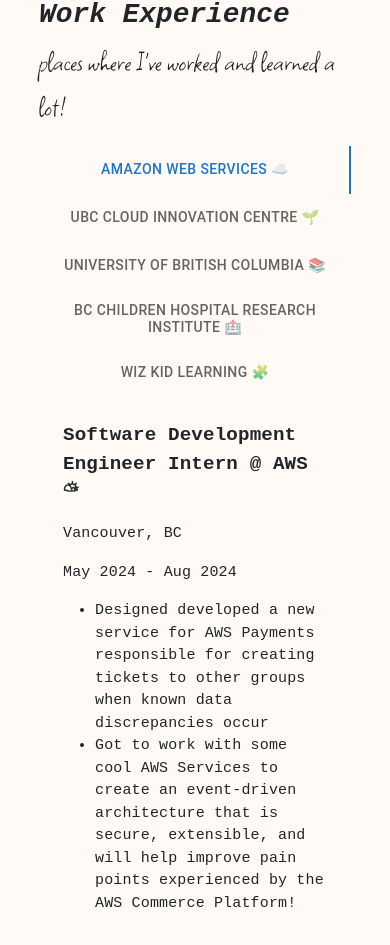
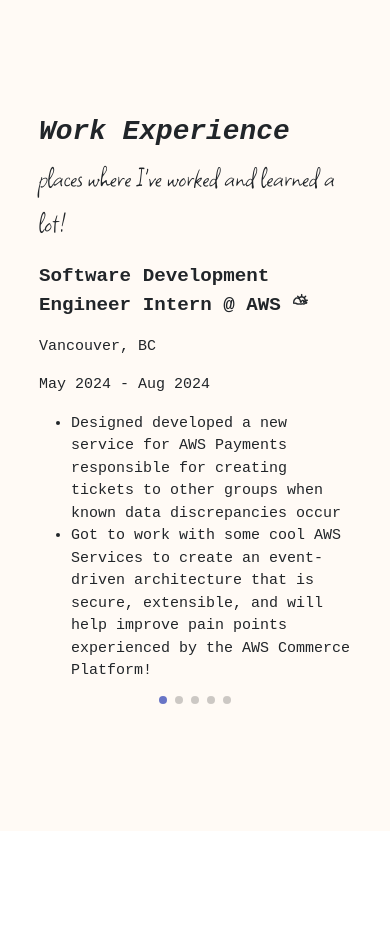
Before and after one commit to julyou/julyou.github.io, a React (Vite) app: page / in a window 390 px wide. Shown: the part 1850-2795 px from the top of the page. After the commit the page ends 2681 px from the top, so only its background shows below. Built offline with nearby package versions, Linux system fonts and the light colour scheme.

Commit message:
feat: add swiper for small screens

```diff
--- a/package.json
+++ b/package.json
@@ -16,6 +16,7 @@
     "react-dom": "^18.2.0",
     "react-markdown": "^9.0.1",
     "react-simple-typewriter": "^5.0.1",
+    "swiper": "^11.1.12",
     "web-vitals": "^2.1.4"
   },
   "scripts": {
--- a/src/components/pages/About.tsx
+++ b/src/components/pages/About.tsx
@@ -1,5 +1,5 @@
 import React, { useState } from "react";
-import "../../styles/Home.css";
+import "../../styles/About.css";
 import Blob from "../../icons/Blob";
 import ReactMarkdown from "react-markdown";
 import aboutContent from "../../data/about.md";
--- a/src/components/pages/Main.tsx
+++ b/src/components/pages/Main.tsx
@@ -3,7 +3,7 @@
 import GitHubIcon from "@mui/icons-material/GitHub";
 import LinkedInIcon from "@mui/icons-material/LinkedIn";
 import EmailIcon from "@mui/icons-material/Email";
-import "../../styles/About.css";
+import "../../styles/Main.css";
 
 // First page: Main/Home section
 const Intro: React.FC = () => {
--- a/src/components/pages/WorkExperienceContent.tsx
+++ b/src/components/pages/WorkExperienceContent.tsx
@@ -3,7 +3,12 @@
 import WorkExperienceData from "../../data/WorkExperienceData";
 import "../../styles/WorkExperience.css";
 import "../../styles/Global.css";
-import { LineWeight } from "@mui/icons-material";
+import { Swiper, SwiperSlide } from "swiper/react";
+import SwiperCore from "swiper";
+import { Pagination } from "swiper/modules";
+
+import "swiper/swiper-bundle.css";
+
 interface Experience {
   company: string;
   companyAbbreviation: string;
@@ -54,6 +59,8 @@
   };
 }
 
+SwiperCore.use([Pagination]);
+
 // Vertical navigation tabs and content
 export default function VerticalTabs() {
   const [value, setValue] = React.useState(0); // index of selected tab
@@ -64,13 +71,14 @@
 
   return (
     <div className="section-content">
+      <div className="tabs-container">
         <Tabs
           orientation="vertical"
           variant="scrollable"
           value={value}
           onChange={handleChange}
           aria-label="Vertical tabs"
-        className="tab-container"
+          className="tabs"
         >
           {/* map work experience to job tabs for navigation */}
           {WorkExperienceData.map((experience, index) => (
@@ -103,5 +111,37 @@
           );
         })}
       </div>
+
+      {/* Swiper for small screens */}
+      <div className="swiper-container">
+        <Swiper
+          spaceBetween={50}
+          slidesPerView={1}
+          pagination={{ clickable: true }}
+          onSlideChange={(swiper) => setValue(swiper.activeIndex)}
+          style={{ width: "100%" }}
+        >
+          {WorkExperienceData.map((experience, index) => {
+            const companyName =
+              experience.companyAbbreviation || experience.company;
+
+            return (
+              <SwiperSlide key={index}>
+                <Box>
+                  <p className="position-title">{`${experience.title} @ ${companyName}`}</p>
+                  <p>{experience.location}</p>
+                  <p>{`${experience.startDate} - ${experience.endDate}`}</p>
+                  <ul>
+                    {experience.description.map((line, i) => (
+                      <li key={i}>{line}</li>
+                    ))}
+                  </ul>
+                </Box>
+              </SwiperSlide>
+            );
+          })}
+        </Swiper>
+      </div>
+    </div>
   );
 }
--- a/src/data/WorkExperienceData.ts
+++ b/src/data/WorkExperienceData.ts
@@ -53,8 +53,8 @@
     endDate: "Aug 2023",
     location: "Vancouver, BC",
     description: [
-      "Crafted a series of 9 interactive Jupyter Notebook modules designed to teach functional programming practices in Python as part of the Silent Genomes Project",
-      "Conducted pilot courses for 20 BCCHR research interns, (Postdocs, medical students, undergraduate students) and 15 high school students to iteratively improve the curriculum",
+      "Crafted a series of 9 interactive Jupyter Notebook modules designed to teach functional programming practices in Python for the Silent Genomes Project",
+      "Conducted pilot courses for 20 BCCHR research interns and 15 high school students to iteratively improve the curriculum",
     ],
   },
   {
--- a/src/styles/Global.css
+++ b/src/styles/Global.css
@@ -19,6 +19,7 @@
   /* vibrant colors */
   --orange: #fdbe5d;
   --red: rgba(255, 0, 0, 0.8);
+  --blue: rgba(66, 82, 186, 0.8);
 }
 
 /* fonts */
@@ -89,7 +90,7 @@
 /* Styling for links*/
 .section-content a {
   text-decoration: none;
-  color: var(--red);
+  color: var(--blue);
 }
 
 /* Styling for links on hover */
--- /dev/null
+++ b/src/styles/Main.css
@@ -0,0 +1,128 @@
+@import "Global.css";
+
+.intro-content {
+  text-align: center;
+}
+
+.intro-content h1 {
+  margin-bottom: 1rem;
+}
+
+.intro-img {
+  max-width: 30%;
+  padding-top: 30px;
+  padding-bottom: 20px;
+}
+
+.intro-greeting {
+  font-weight: bold;
+  color: var(--muted-pink-accent);
+}
+
+.intro-name {
+  font-weight: bold;
+}
+
+.intro-summary {
+  text-align: center;
+}
+
+.socials {
+  display: flex;
+  flex-direction: column;
+}
+
+.socials-text {
+  margin-top: 30px;
+  margin-bottom: auto;
+  font-family: square-peg;
+  font-size: 30px;
+  text-align: center;
+}
+
+.social-icons {
+  display: flex;
+  margin-top: 10px;
+  margin-left: 42%;
+  margin-right: 42%;
+  justify-content: space-between;
+}
+
+.social-icons a {
+  color: var(--muted-pink-accent);
+  text-decoration: none;
+  transition: color 0.3s ease-in-out, transform 0.15s ease-in;
+}
+
+.social-icons a:hover {
+  color: var(--muted-pink);
+  transform: translateY(-5px);
+}
+
+.separator {
+  width: 2px;
+  height: 100rem;
+  background-color: #333;
+  margin: 2rem auto;
+  overflow-y: visible;
+}
+
+/* fade in animations */
+/* .fade-in {
+  opacity: 0;
+  animation: fadeInAnimation 2s ease-in-out forwards;
+  animation-delay: 0.5s;
+} */
+
+/* .fade-in-2 {
+  opacity: 0;
+  animation: fadeInAnimation 2s ease-in-out forwards;
+  animation-delay: 1s;
+} */
+
+.fade-in-socials-text {
+  opacity: 0;
+  animation: fadeInAnimation 1s ease-in-out forwards;
+  animation-delay: 0.5s;
+}
+
+.fade-in-delay-1 {
+  opacity: 0;
+  animation: fadeInAnimation 1s ease forwards;
+  animation-delay: 1s;
+}
+
+.fade-in-delay-2 {
+  opacity: 0;
+  animation: fadeInAnimation 1s ease forwards;
+  animation-delay: 1.1s;
+}
+
+.fade-in-delay-3 {
+  opacity: 0;
+  animation: fadeInAnimation 1s ease forwards;
+  animation-delay: 1.25s;
+}
+
+@keyframes fadeInAnimation {
+  from {
+    opacity: 0;
+  }
+  to {
+    opacity: 1;
+  }
+}
+
+/* Adjust to fit smaller screens */
+@media screen and (max-width: 768px) {
+  .intro-img {
+    max-width: 70%;
+  }
+
+  .social-icons {
+    display: flex;
+    margin-left: 32%;
+    margin-right: 32%;
+    justify-content: space-between;
+  }
+}
--- a/src/styles/WorkExperience.css
+++ b/src/styles/WorkExperience.css
@@ -1,19 +1,68 @@
 @import "Global.css";
-
-.tab-container {
-  border-right: 1px solid rgba(105, 105, 105, 0.327);
-  min-width: 30%;
-}
 
 .position-title {
   font-weight: bold;
   font-size: larger;
 }
 
+/*
+SWIPER
+*/
+.swiper-container {
+  display: none;
+}
+
+.swiper-container .swiper-wrapper {
+  padding-bottom: 5%;
+}
+.swiper-container .swiper-pagination {
+  bottom: 1% !important;
+}
+
+.swiper-container .swiper-pagination-bullet {
+  background: #000 !important;
+}
+
+.swiper-container .swiper-pagination-bullet-active {
+  background: var(--blue) !important;
+}
+
+/*
+TABS
+*/
+.tabs {
+  border-right: 1px solid rgba(105, 105, 105, 0.327);
+  min-width: 30%;
+}
+
+.tabs-container {
+  display: contents;
+}
+
+.tabs .Mui-selected {
+  color: var(--blue) !important;
+  background-color: #f0f0f098;
+}
+
+.tabs .MuiTabs-indicator {
+  background-color: var(--blue);
+}
+
 /* Adjust to fit smaller screens */
 @media screen and (max-width: 768px) {
-  .tab-container {
+  .tabs {
     border-right: none;
-    min-width: 30%;
+  }
+
+  .tabs-container {
+    display: none;
+  }
+
+  .tabs-view {
+    display: none;
+  }
+
+  .swiper-container {
+    display: contents;
   }
 }
```
Also changed, not shown: src/styles/About.css (+43 -112 lines), src/styles/Home.css (deleted, +0 -61 lines), 2 other files (tests, documents, lock files or other folders). Lines whose indentation alone changed are shown as unchanged.
